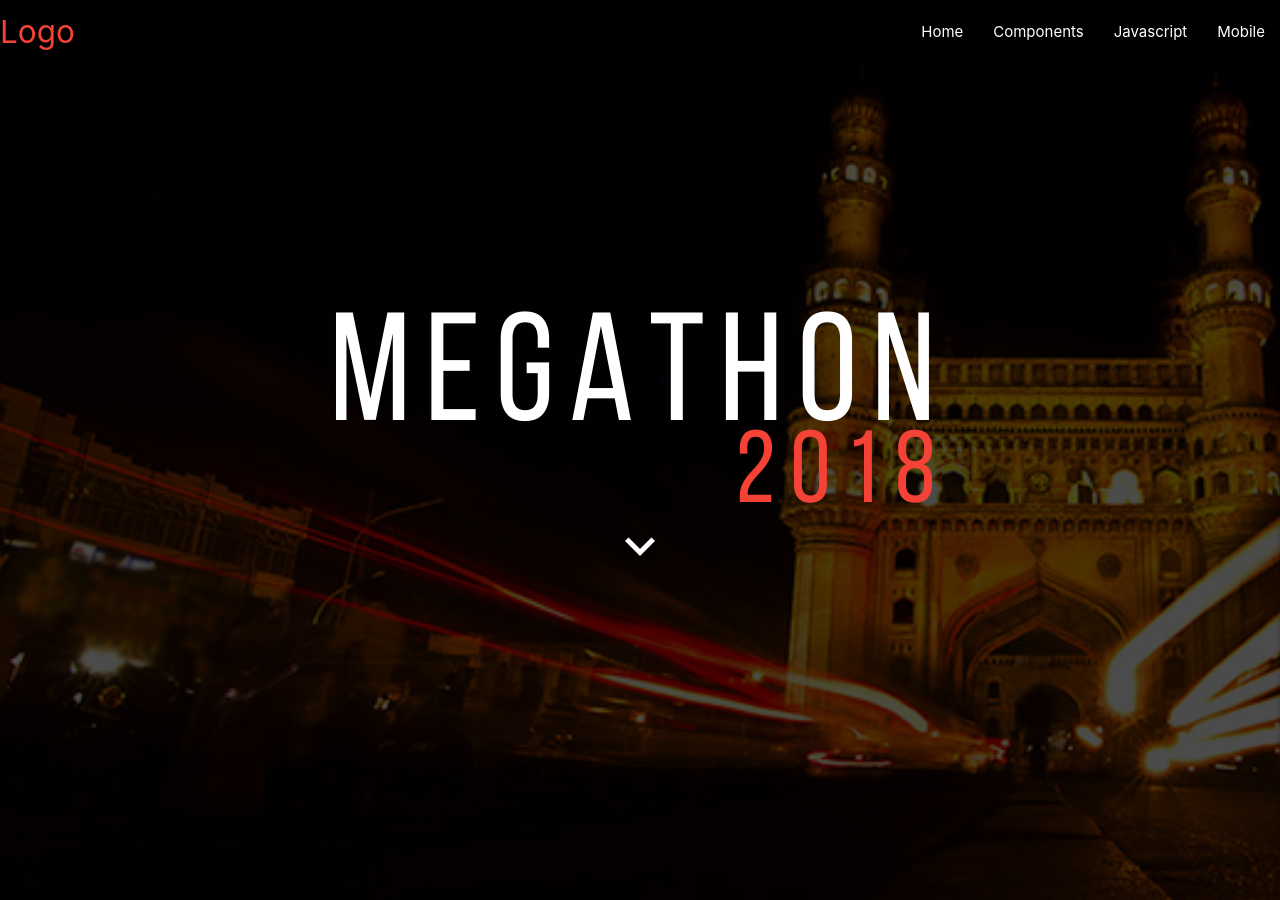
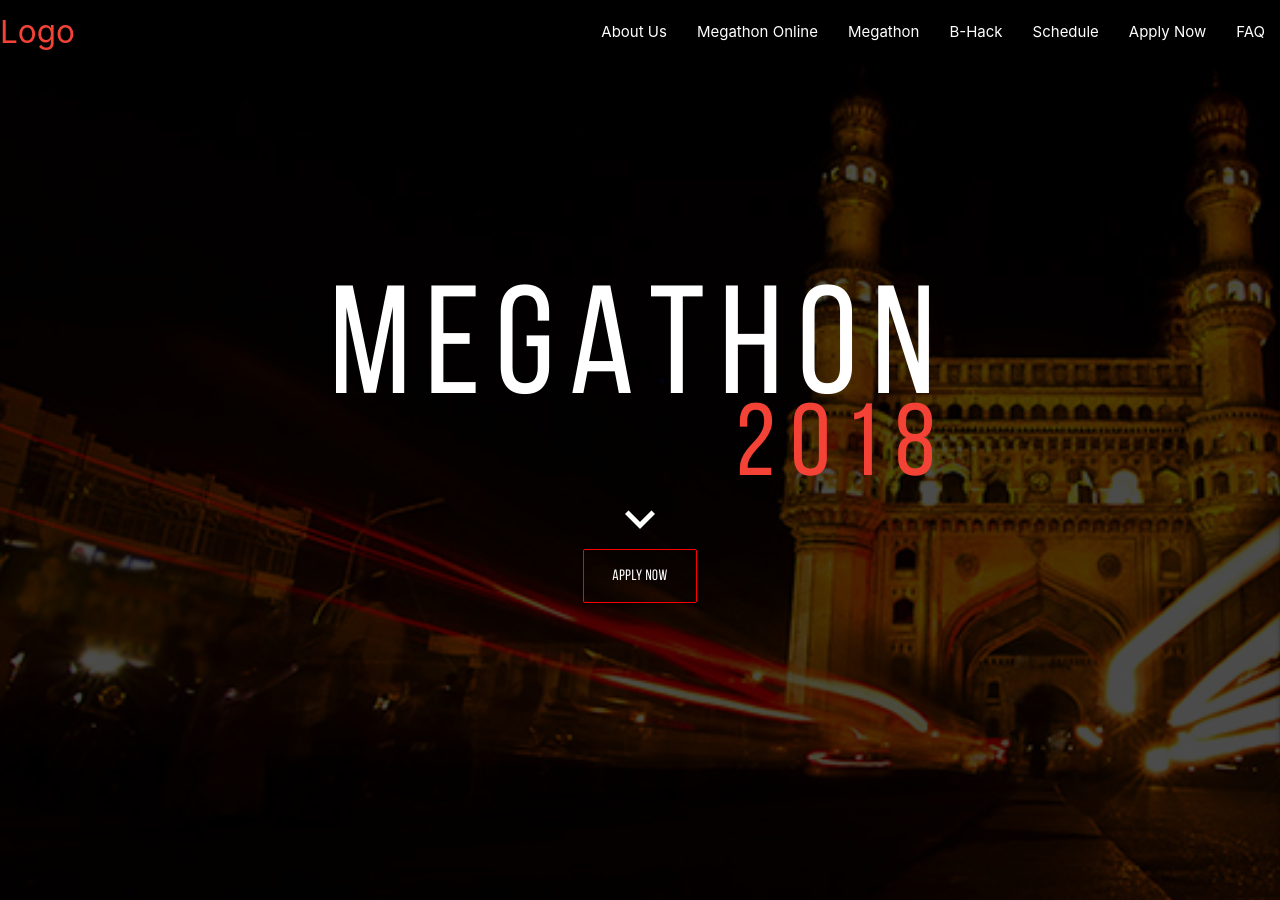
Before and after one commit to IIIT-ECell/megathon, a Jekyll site: the page built from index.md, in a window 1280 px wide and 900 px high. Built offline with Jekyll 4.4.1, drawn with Linux system fonts in a browser that asks for light colours; nearby versions of some CDN libraries; our own code applies the rules of GitHub Pages for plain Markdown files; some of the changed text lies outside the part shown.

Commit message:
Non functional scrollspy, sections added

```diff
--- /dev/null
+++ b/_includes/about.html
@@ -0,0 +1,6 @@
+<div id="About" class="scrollspy">
+  <h1>
+    About Megathon
+  </h1>
+  Lorem ipsum dolor sit amet, consectetur adipisicing elit, sed do eiusmod tempor incididunt ut labore et dolore magna aliqua. Ut enim ad minim veniam, quis nostrud exercitation ullamco laboris nisi ut aliquip ex ea commodo consequat. Duis aute irure dolor in reprehenderit in voluptate velit esse cillum dolore eu fugiat nulla pariatur. Excepteur sint occaecat cupidatat non proident, sunt in culpa qui officia deserunt mollit anim id est laborum.
+</div>
--- /dev/null
+++ b/_includes/bhack.html
@@ -0,0 +1,4 @@
+<div id="BHack" class="scrollspy">
+  <h1>B-Hack</h1>
+  Lorem ipsum dolor sit amet, consectetur adipisicing elit, sed do eiusmod tempor incididunt ut labore et dolore magna aliqua. Ut enim ad minim veniam, quis nostrud exercitation ullamco laboris nisi ut aliquip ex ea commodo consequat. Duis aute irure dolor in reprehenderit in voluptate velit esse cillum dolore eu fugiat nulla pariatur. Excepteur sint occaecat cupidatat non proident, sunt in culpa qui officia deserunt mollit anim id est laborum.
+</div>
--- /dev/null
+++ b/_includes/contact.html
@@ -0,0 +1,4 @@
+<div id="Contact" class="scrollspy">
+  <h1>Contact Us</h1>
+  Lorem ipsum dolor sit amet, consectetur adipisicing elit, sed do eiusmod tempor incididunt ut labore et dolore magna aliqua. Ut enim ad minim veniam, quis nostrud exercitation ullamco laboris nisi ut aliquip ex ea commodo consequat. Duis aute irure dolor in reprehenderit in voluptate velit esse cillum dolore eu fugiat nulla pariatur. Excepteur sint occaecat cupidatat non proident, sunt in culpa qui officia deserunt mollit anim id est laborum.
+</div>
--- a/_includes/header.html
+++ b/_includes/header.html
@@ -14,10 +14,13 @@
       <a href="{{site.baseurl}}" class="brand-logo">Logo</a>
       <a href="#" data-target="mobile-demo" class="right sidenav-trigger"><i class="material-icons">menu</i></a>
       <ul class="right hide-on-med-and-down">
-        <li class="active"><a href="{{site.baseurl}}">Home</a></li>
-        <li><a href="">Components</a></li>
-        <li><a href="">Javascript</a></li>
-        <li><a href="">Mobile</a></li>
+        <li><a href="{{site.baseurl}}/#About">About Us</a></li>
+        <li><a href="{{site.baseurl}}/#Online">Megathon Online</a></li>
+        <li><a href="{{site.baseurl}}/#Offline">Megathon</a></li>
+        <li><a href="{{site.baseurl}}/#BHack">B-Hack</a></li>
+        <li><a href="{{site.baseurl}}/#Schedule">Schedule</a></li>
+        <li><a href="{{site.baseurl}}/#Apply">Apply Now</a></li>
+        <li><a href="">FAQ</a></li>
 
         <!-- <li><a class="dropdown-trigger" href="#!" data-target="dropdown1">Dropdown<i class="material-icons right">arrow_drop_down</i></a></li> -->
       </ul>
--- a/_includes/landing.html
+++ b/_includes/landing.html
@@ -11,5 +11,9 @@
       <h2 class="right red-text">2018</h2>
       {% include scrolldown.html %}
     </div>
+
+    <div class="align-box">
+      <a class="btn-large btn-line waves-effect waves-teal red">Apply now</a>
+    </div>
   </div>
 </div>
--- /dev/null
+++ b/_includes/offline.html
@@ -0,0 +1,4 @@
+<div id="Offline" class="scrollspy">
+  <h1>Megathon</h1>
+  Lorem ipsum dolor sit amet, consectetur adipisicing elit, sed do eiusmod tempor incididunt ut labore et dolore magna aliqua. Ut enim ad minim veniam, quis nostrud exercitation ullamco laboris nisi ut aliquip ex ea commodo consequat. Duis aute irure dolor in reprehenderit in voluptate velit esse cillum dolore eu fugiat nulla pariatur. Excepteur sint occaecat cupidatat non proident, sunt in culpa qui officia deserunt mollit anim id est laborum.
+</div>
--- /dev/null
+++ b/_includes/online.html
@@ -0,0 +1,4 @@
+<div id="Online" class="scrollspy">
+  <h1>Megathon Online</h1>
+  Lorem ipsum dolor sit amet, consectetur adipisicing elit, sed do eiusmod tempor incididunt ut labore et dolore magna aliqua. Ut enim ad minim veniam, quis nostrud exercitation ullamco laboris nisi ut aliquip ex ea commodo consequat. Duis aute irure dolor in reprehenderit in voluptate velit esse cillum dolore eu fugiat nulla pariatur. Excepteur sint occaecat cupidatat non proident, sunt in culpa qui officia deserunt mollit anim id est laborum.
+</div>
--- /dev/null
+++ b/_includes/schedule.html
@@ -0,0 +1,4 @@
+<div id="Schedule" class="scrollspy">
+  <h1>Schedule</h1>
+  Lorem ipsum dolor sit amet, consectetur adipisicing elit, sed do eiusmod tempor incididunt ut labore et dolore magna aliqua. Ut enim ad minim veniam, quis nostrud exercitation ullamco laboris nisi ut aliquip ex ea commodo consequat. Duis aute irure dolor in reprehenderit in voluptate velit esse cillum dolore eu fugiat nulla pariatur. Excepteur sint occaecat cupidatat non proident, sunt in culpa qui officia deserunt mollit anim id est laborum.
+</div>
--- a/_layouts/home.html
+++ b/_layouts/home.html
@@ -8,5 +8,11 @@
 
 <!-- {% include dummy.html %} -->
 <div class="container">
+  {% include about.html %}
+  {% include online.html %}
+  {% include offline.html %}
+  {% include bhack.html %}
+  {% include schedule.html %}
+  {% include contact.html %}
   {{content}}
 </div>
--- a/assets/css/custom-materialize.css
+++ b/assets/css/custom-materialize.css
@@ -158,6 +158,19 @@
   z-index: 1100;
   box-shadow: 0;
 }
+nav ul {
+  transition: all 0.5s ease;
+}
+nav ul a {
+  transition: all 0.5s ease;
+}
+
+.btn-line {
+  background-color: transparent !important;
+  border: solid 1px red;
+}
+
+
 .sidenav {
   z-index: 1200;
 }
@@ -165,6 +178,10 @@
 .transparent {
   background-color: transparent !important;
   color: transparent !important;
+}
+
+.waves-effect {
+  z-index: 1000;
 }
 /* END MODIFYING MATERIALIZE */
 
--- a/assets/js/mat.js
+++ b/assets/js/mat.js
@@ -1,7 +1,10 @@
 $(document).ready(function() {
   $('.dropdown-trigger').dropdown({ hover: true });
+
   $('.sidenav').sidenav({
     edge: 'right',
     draggable: true
   });
+
+  $('.scrollspy').scrollSpy();
 });
```
